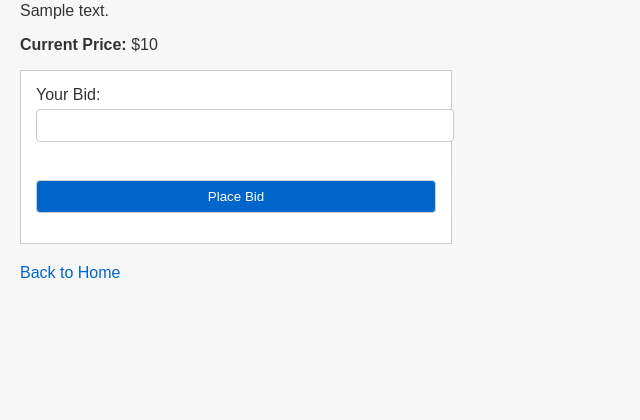
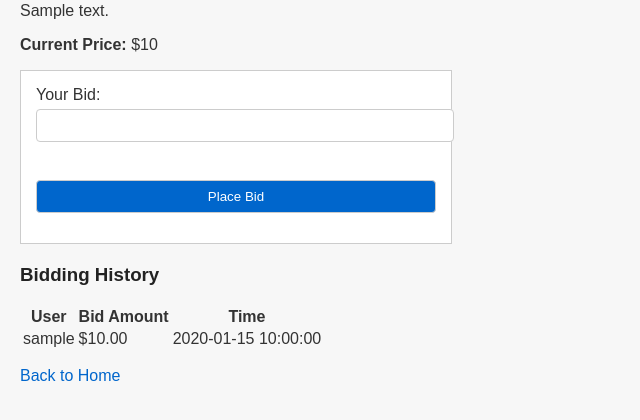
Before and after one commit to minkyu-shim/php-auction-site, a PHP site: page /bid.php?item_id=1 in a window 1280 px wide. Shown: the part 343-763 px from the top of the page, without its empty margins (0-640 px from the left). Run offline with PHP 8.4, Linux system fonts and the light colour scheme; the visitor is signed in with stand-in values (Sample User, id 1); tables that the repository leaves empty or names only in its code hold one stand-in row (values such as "Sample post"); grey boxes marked "Sample" are stand-in pictures.

Commit message:
Add bidding history feature

```diff
--- a/bid.php
+++ b/bid.php
@@ -15,6 +15,7 @@ if(!isset($_GET['item_id'])) {
 }
 
 $item_id = $_GET['item_id'];
+$user_id = $_SESSION['user_id'];
 
 // Get item info from db
 $sql = "SELECT * FROM items WHERE id = ?";
@@ -76,6 +77,42 @@ if($_SERVER['REQUEST_METHOD'] == 'POST') {
     <button type="submit">Place Bid</button>
 </form>
 
+<!-- Git Branch Feature Add Bidding History -->
+<h3>Bidding History</h3>
+<?php
+// This sql query is not written by me
+$history_sql = "
+  SELECT b.bid_amount,
+         b.bid_time,
+         u.user_name
+    FROM bids   AS b
+    JOIN users  AS u
+      ON b.user_id = u.user_id
+   WHERE b.item_id = ?
+ORDER BY b.bid_time DESC
+";
+$history_stmt = mysqli_prepare($conn, $history_sql);
+mysqli_stmt_bind_param($history_stmt, "i", $item_id);
+mysqli_stmt_execute($history_stmt);
+$history_result = mysqli_stmt_get_result($history_stmt);
+
+if (mysqli_num_rows($history_result) > 0) {
+    echo "<table><tr>
+            <th>User</th><th>Bid Amount</th><th>Time</th>
+          </tr>";
+    while ($row = mysqli_fetch_assoc($history_result)) {
+        echo "<tr>
+                <td>" . htmlspecialchars($row['user_name']) . "</td>
+                <td>$" . number_format($row['bid_amount'], 2)   . "</td>
+                <td>" . htmlspecialchars($row['bid_time'])     . "</td>
+              </tr>";
+    }
+    echo "</table>";
+} else {
+    echo "<p>No bids yet.</p>";
+}
+?>
+
 <p><a href="index.php">Back to Home</a></p>
 </body>
 </html>
```
